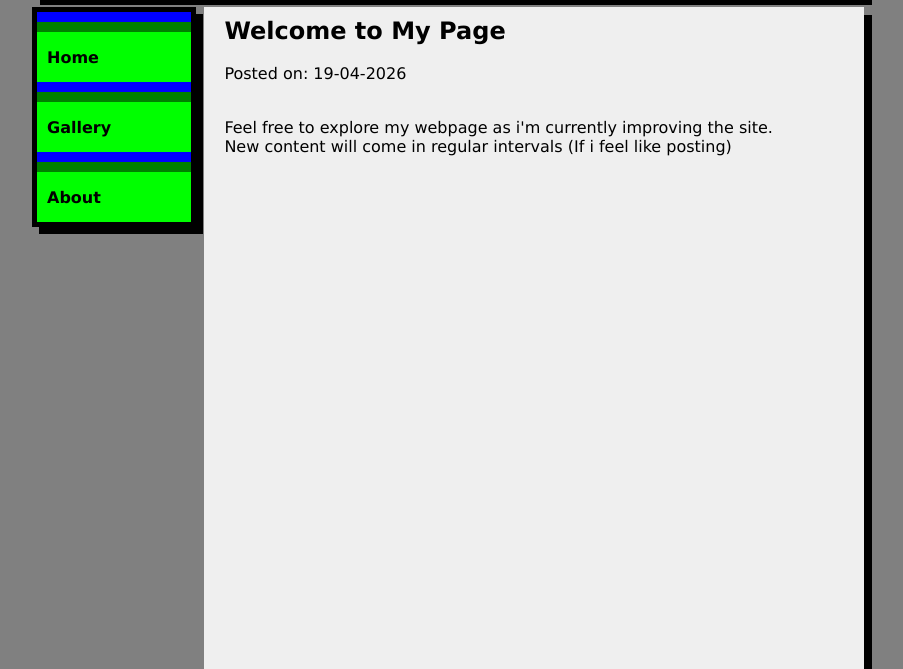
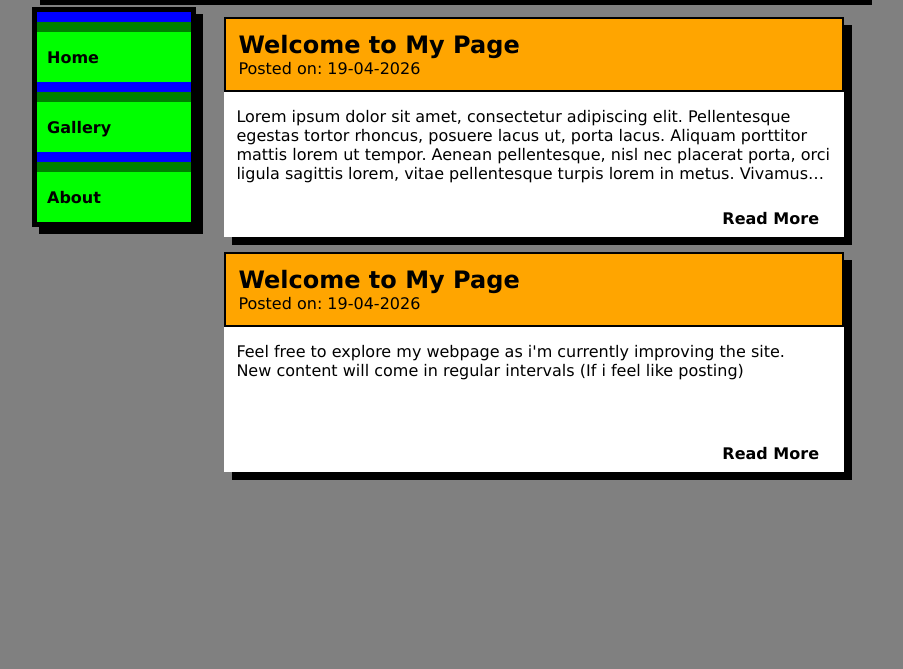
Before and after one commit to gCookiez/neocity-site, a website built with Vite: page src/index.html in a window 1280 px wide. Shown: the part 131-800 px from the top of the page, without its empty margins (192-1095 px from the left). Built offline with nearby package versions, Linux system fonts and the light colour scheme.

Commit message:
Styling of content
- Added styling for articles

- seperated functions for fetching and rendering articles

- removed background color for grip wrapper

```diff
--- a/public/articles/04192026.json
+++ b/public/articles/04192026.json
@@ -1,5 +1,15 @@
 {
-    "title": "Welcome to My Page",
-    "date": "19-04-2026",
-    "content": "Feel free to explore my webpage as i'm currently improving the site. <br> New content will come in regular intervals (If i feel like posting)"
+    "method": "article",
+    "articles": [
+        {
+            "title": "Welcome to My Page",
+            "date": "19-04-2026",
+            "content": "Lorem ipsum dolor sit amet, consectetur adipiscing elit. Pellentesque egestas tortor rhoncus, posuere lacus ut, porta lacus. Aliquam porttitor mattis lorem ut tempor. Aenean pellentesque, nisl nec placerat porta, orci ligula sagittis lorem, vitae pellentesque turpis lorem in metus. Vivamus vehicula risus ut enim pulvinar tempus. Proin id accumsan tellus, et sodales orci. Donec sagittis semper urna, sit amet maximus libero condimentum vitae. Integer interdum congue dolor sed semper. Phasellus mi lacus, congue congue semper sed, dictum sit amet ipsum. Duis et ipsum ut ante condimentum iaculis eget sit amet mi. Aliquam erat volutpat. Pellentesque ornare libero accumsan, cursus mi id, ullamcorper metus. Donec eget pellentesque lacus."
+        },
+        {
+            "title": "Welcome to My Page",
+            "date": "19-04-2026",
+            "content": "Feel free to explore my webpage as i'm currently improving the site. <br> New content will come in regular intervals (If i feel like posting)"
+        }
+    ]
 }
--- a/src/index.html
+++ b/src/index.html
@@ -8,7 +8,7 @@
     <link rel="stylesheet" href="style.css">
 </head>
 
-<body>
+<body class="preload">
     <!-- <div class="construction">
         <h1> Site Is Under Construction</h1>
         <a href="https://www.neocities.org"> <img src="/neocities.png" alt="neocities"> </a>
--- a/src/index.js
+++ b/src/index.js
@@ -2,6 +2,10 @@ import { element } from './template/main-page'
 
 console.log('Hello!')
 
+setTimeout(function(){
+    document.body.className="";
+},100);
+
 const body = document.querySelector('body')
 body.prepend(element);
 console.log(element);
--- a/src/style.css
+++ b/src/style.css
@@ -4,7 +4,14 @@ body {
   font-family: Verdana;
 }
 
-h1, h2, h3, h4 {
+body.preload * {
+  animation-duration: 0s !important;
+}
+
+h1,
+h2,
+h3,
+h4 {
   margin: 0;
 }
 
@@ -175,8 +182,9 @@ h1, h2, h3, h4 {
 
 .grid-container.content {
   grid-area: content;
-  background-color: orange;
+  /* background-color: orange; */
 }
+
 .grid-container.footer {
   grid-area: footer;
   background-color: lime;
@@ -233,11 +241,11 @@ h1, h2, h3, h4 {
   /* background-color: red; */
 }
 
-.hover-container:last-child:has(.hover-hitbox:hover)> .hover-hitbox {
+.hover-container:last-child:has(.hover-hitbox:hover)>.hover-hitbox {
   height: 180%;
 }
 
-.window-container:has(.hover-hitbox:hover) > .hover-hitbox:not(:hover){
+.window-container:has(.hover-hitbox:hover)>.hover-hitbox:not(:hover) {
   pointer-events: none;
 }
 
@@ -260,7 +268,8 @@ h1, h2, h3, h4 {
 }
 
 
-.content-container, .header-container{
+/* .content-container, */
+.header-container {
   width: 100%;
   height: 100%;
   background-color: var(--content-bg-color);
@@ -268,12 +277,71 @@ h1, h2, h3, h4 {
   box-shadow: 8px 8px black;
 }
 
-.content-container:hover, .header-container:hover {
+/* .content-container:hover, */
+.header-container:hover,
+.article-area:hover {
   box-shadow: 5px 5px black;
 }
+
 /* article */
 
 .content-container {
   padding: 10px 20px;
   box-sizing: border-box;
+  display: flex;
+  flex-direction: column;
+  justify-content: center;
+  gap: 15px;
 }
+
+.article-area {
+  display: flex;
+  flex-direction: column;
+  background-color: #fff;
+  width: 100%;
+  box-sizing: border-box;
+  box-shadow: 8px 8px black;
+  transition: box-shadow 0.5s var(--box-bounce);
+  min-height: 220px;
+  max-height: 220px;
+}
+
+.article-content,
+.article-details,
+.expand-article {
+  padding: 12px;
+}
+
+.article-content {
+  padding-top: 15px;
+  max-height: 90px;
+  min-height: 90px;
+}
+
+.article-content p {
+  display: -webkit-box;
+  max-width: 100%;
+  -webkit-line-clamp: 4;
+  -webkit-box-orient: vertical;
+  overflow: hidden;
+  margin: 0;
+}
+
+.article-details {
+  border: 2px solid black;
+  background-color: orange;
+}
+
+.expand-article {
+  width: 100%;
+  display: flex;
+  justify-content: end;
+  padding: 0%;
+  padding-right: 25px;
+  box-sizing: border-box;
+}
+
+.expand-article span {
+  font-weight: 600;
+
+}
--- a/src/utils/render-json.js
+++ b/src/utils/render-json.js
@@ -1,26 +1,58 @@
+const articleTemplate = `
+    <div class="article-area">
+        <div class="article-details">
+            <div class="article-title">
+
+            </div>
+            <div class="date-posted">
+
+            </div>
+        </div>
+    <div class="article-content">
+
+    </div>
+    <div class="expand-article">
+        <span> Read More </span>
+    </div>
+</div>
+`
+
+const elementArticleTemplate = document.createElement('template');
+elementArticleTemplate.innerHTML = articleTemplate;
+
+
+
+
 export function applyArticle(data) {
-    const documentArea = document.createElement('div');
-    documentArea.classList.add('article-area');
-    documentArea.innerHTML = `
-        <h2> ${data.title} </h2>
-        <br>
-        <span> Posted on: ${data.date} </span>
-        <br>
-        <br>
-        <p> ${data.content} </p>
-    `
+    const documentArea = elementArticleTemplate.content.firstElementChild.cloneNode(true);
+    documentArea.querySelector('.article-title').innerHTML = `<h2> ${data.title} </h2>`
+    documentArea.querySelector('.date-posted').innerHTML = `<span> Posted on: ${data.date} </span>`
+    documentArea.querySelector('.article-content').innerHTML = `<p> ${data.content} </p>`
+    const container = document.querySelector('.content-container');
+    container.append(documentArea);
 
-    return documentArea
+    return;
 
+}
+
+export function listArticles(data) {
+    for (var article of data.articles) {
+        applyArticle(article);
+    }
+}
+
+export function fetchGallery(data) {
+    return false;
 }
 
 export function fetchJson(url) {
     fetch(url)
         .then(response => response.json())
         .then(data => {
-            const format = applyArticle(data);
-            const container = document.querySelector('.content-container');
-            container.append(format);
+            if (data.method == "article") {
+                listArticles(data);
+                return;
+            }
         })
         .catch(error => console.error("Error: ", error));
 
```
Also changed, not shown: public/articles/about.json (+8 -3 lines), public/articles/gallery.json (+8 -3 lines), src/pages/about/index.html (+1 -1 lines), src/pages/gallery/index.html (+1 -1 lines).
